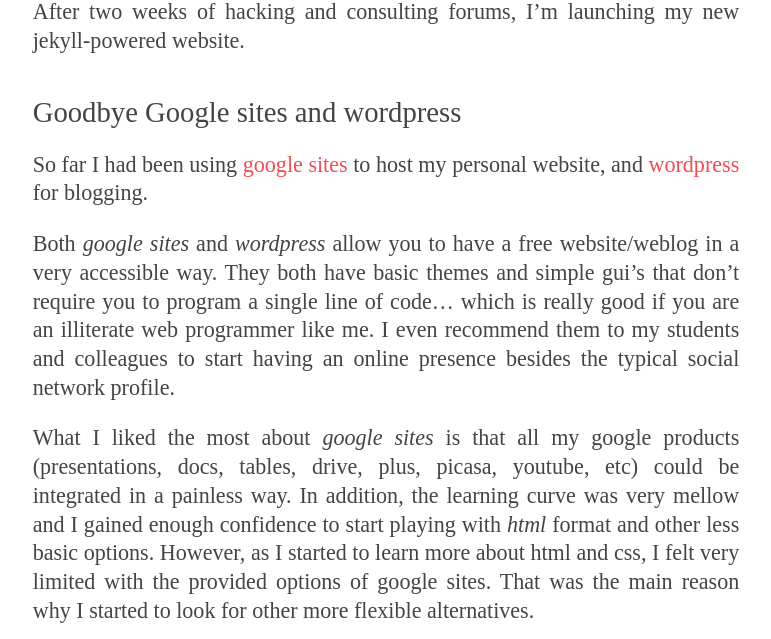
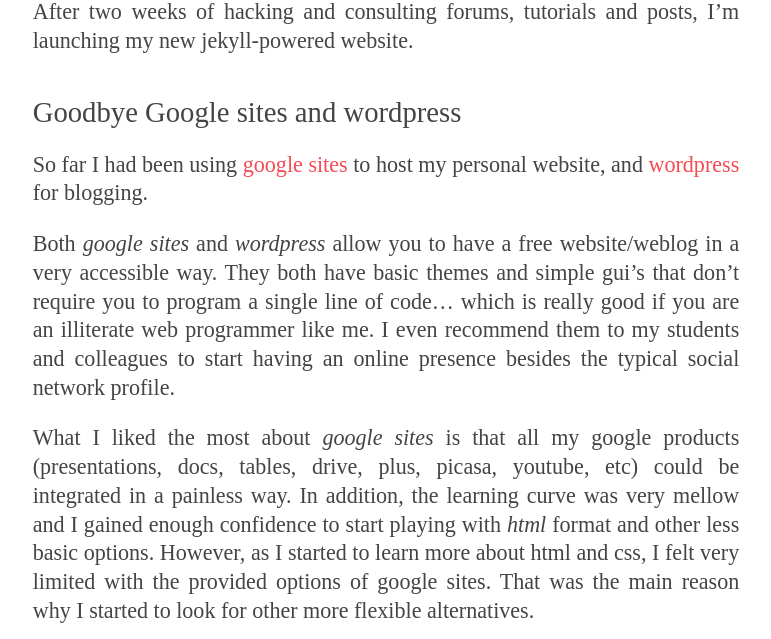
Before and after one commit to gastonstat/gastonstat.github.io, a Jekyll site: the page built from _posts/2013-12-29-moving-to-jekyll.md, in a window 1280 px wide and 900 px high, scrolled down 384 px, cut to the strip 261-900 px from the top of the window. Shown: the whole strip, without its empty margins (254-1025 px from the left). Built offline with Jekyll 4.4.1, drawn with Linux system fonts in a browser that asks for light colours; Markdown is read by kramdown in place of the engine named in the settings.

Commit message:
fixing posts

```diff
--- a/_posts/2013-12-29-moving-to-jekyll.md
+++ b/_posts/2013-12-29-moving-to-jekyll.md
@@ -8,8 +8,8 @@
 
 ![](http://jekyllrb.com/img/logo-2x.png)
 
-After two weeks of hacking and consulting forums, I'm launching my new jekyll-powered
-website.
+After two weeks of hacking and consulting forums, tutorials and posts, I'm launching my
+new jekyll-powered website.
 
 <!--more-->
 
```
